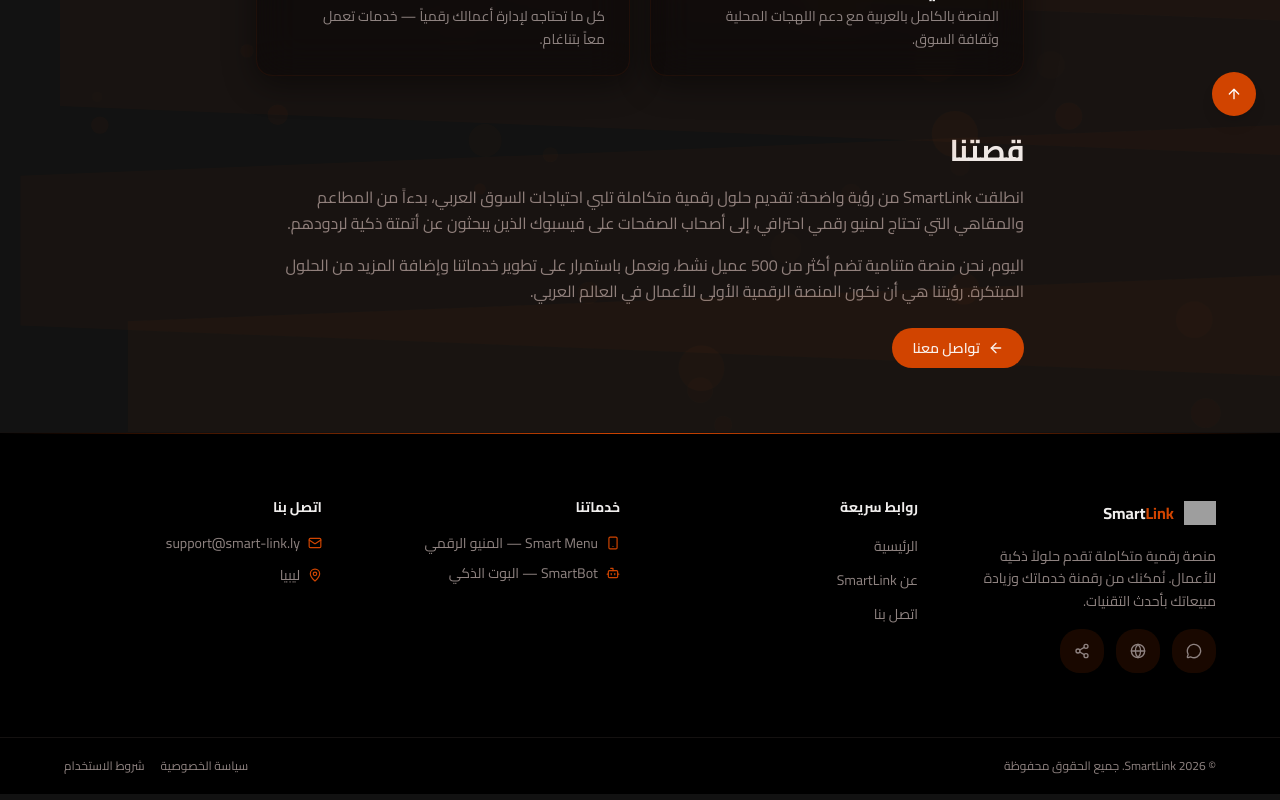
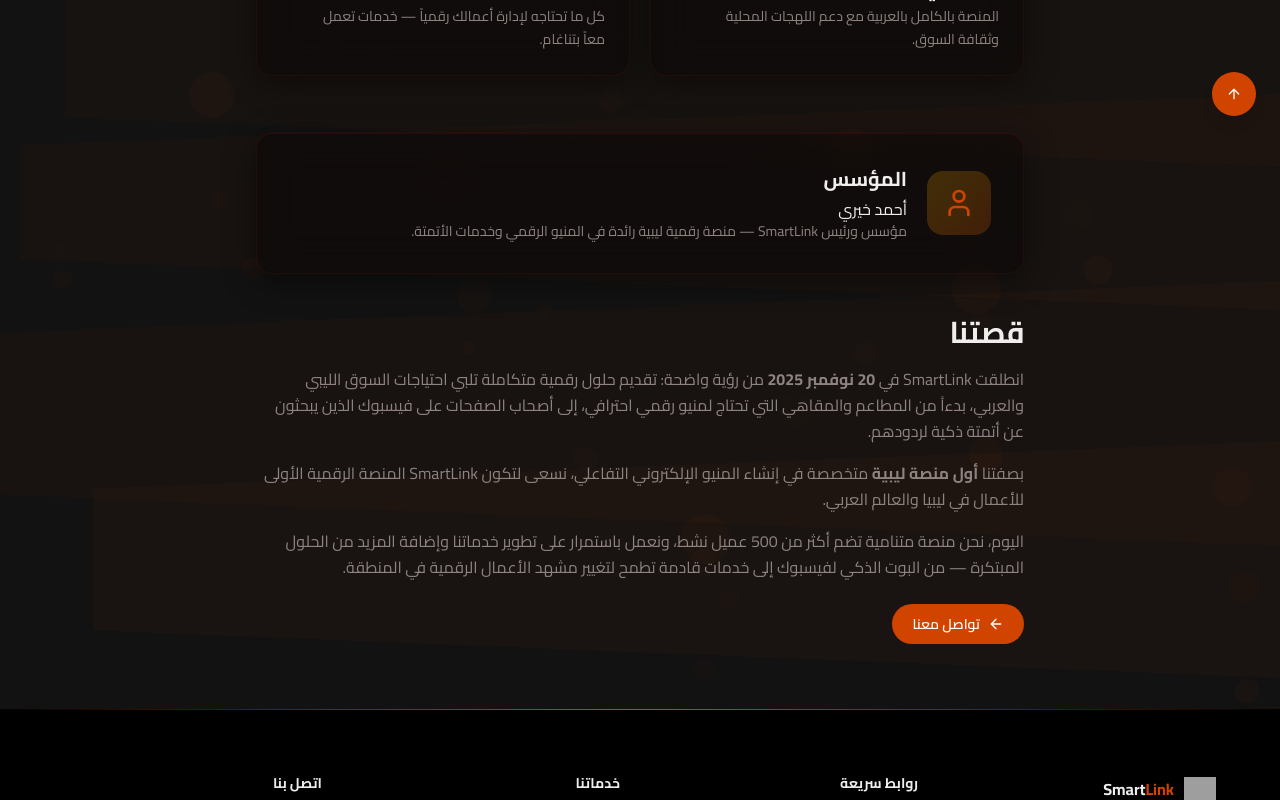
Before and after one commit to ahmadmedo1012/Smart-Link, a Next.js app: page /about in a window 1280 px wide. Shown: the part 660-1460 px from the top of the page. Built offline with nearby package versions, Linux system fonts and the light colour scheme; grey boxes are pictures that could not be loaded.

Commit message:
fix: FormEvent→SyntheticEvent deprecation in contact

```diff
--- a/src/app/about/page.tsx
+++ b/src/app/about/page.tsx
@@ -1,5 +1,5 @@
 "use client"
-import { Sparkles, Bot, Smartphone, Globe, Layers, ArrowLeft } from "lucide-react"
+import { Sparkles, Bot, Smartphone, Globe, Layers, ArrowLeft, User } from "lucide-react"
 import Link from "next/link"
 import { motion } from "framer-motion"
 import { useMemo } from "react"
@@ -19,7 +19,6 @@
     const lines: string[] = [];
     const accent = "oklch(0.58 0.195 45)";
 
-    // Diagonal bands
     for (let i = 0; i < 8; i++) {
       const y1 = i * 14 + rng() * 6;
       const y2 = y1 + 8 + rng() * 4;
@@ -30,7 +29,6 @@
       );
     }
 
-    // Scatter dots
     for (let i = 0; i < 60; i++) {
       const x = rng() * 100;
       const y = rng() * 100;
@@ -71,7 +69,7 @@
   return (
     <div className="pt-28 pb-16 relative overflow-hidden">
       <GenArtBackground seed={2024} />
-      <div className="container-base">
+      <div className="container-base relative">
         <motion.div className="max-w-3xl mx-auto text-center mb-14" {...fadeUp()}>
           <div className="inline-flex items-center gap-2 px-4 py-1.5 rounded-full border border-[var(--glass-border)] bg-[var(--glass-bg)] backdrop-blur-sm text-xs text-primary font-medium mb-6">
             <Sparkles className="w-3 h-3" />
@@ -81,7 +79,7 @@
             عن <span className="gradient-text">SmartLink</span>
           </h1>
           <p className="text-lg text-muted-foreground leading-relaxed">
-            SmartLink منصة رقمية متكاملة تهدف إلى توفير حلول ذكية للأعمال في العالم العربي.
+            SmartLink منصة رقمية ليبية متكاملة تهدف إلى توفير حلول ذكية للأعمال في العالم العربي.
             نؤمن بأن التكنولوجيا يجب أن تكون سهلة، متاحة، وفعالة للجميع.
           </p>
         </motion.div>
@@ -102,16 +100,36 @@
           ))}
         </div>
 
-        <motion.div className="max-w-3xl mx-auto" {...fadeUp(0.3)}>
+        {/* Founder */}
+        <motion.div className="max-w-3xl mx-auto mb-10" {...fadeUp(0.25)}>
+          <div className="glass rounded-2xl p-6 md:p-8 flex flex-col md:flex-row items-start md:items-center gap-5">
+            <div className="w-16 h-16 rounded-2xl bg-gradient-to-br from-amber-400/20 to-orange-500/20 flex items-center justify-center shrink-0">
+              <User className="w-8 h-8 text-primary" />
+            </div>
+            <div>
+              <h2 className="text-xl font-bold text-foreground mb-1">المؤسس</h2>
+              <p className="text-base text-foreground font-medium">أحمد خيري</p>
+              <p className="text-sm text-muted-foreground">مؤسس ورئيس SmartLink — منصة رقمية ليبية رائدة في المنيو الرقمي وخدمات الأتمتة.</p>
+            </div>
+          </div>
+        </motion.div>
+
+        {/* Story */}
+        <motion.div className="max-w-3xl mx-auto" {...fadeUp(0.35)}>
           <h2 className="text-3xl font-bold text-foreground mb-4 tracking-tight">قصتنا</h2>
           <p className="text-muted-foreground leading-relaxed mb-4">
-            انطلقت SmartLink من رؤية واضحة: تقديم حلول رقمية متكاملة تلبي احتياجات السوق العربي،
+            انطلقت SmartLink في <strong>20 نوفمبر 2025</strong> من رؤية واضحة: تقديم حلول رقمية متكاملة تلبي احتياجات السوق الليبي والعربي،
             بدءاً من المطاعم والمقاهي التي تحتاج لمنيو رقمي احترافي، إلى أصحاب الصفحات على فيسبوك
             الذين يبحثون عن أتمتة ذكية لردودهم.
           </p>
+          <p className="text-muted-foreground leading-relaxed mb-4">
+            بصفتنا <strong>أول منصة ليبية</strong> متخصصة في إنشاء المنيو الإلكتروني التفاعلي، نسعى لتكون SmartLink
+            المنصة الرقمية الأولى للأعمال في ليبيا والعالم العربي.
+          </p>
           <p className="text-muted-foreground leading-relaxed mb-6">
             اليوم، نحن منصة متنامية تضم أكثر من 500 عميل نشط، ونعمل باستمرار على تطوير خدماتنا
-            وإضافة المزيد من الحلول المبتكرة. رؤيتنا هي أن نكون المنصة الرقمية الأولى للأعمال في العالم العربي.
+            وإضافة المزيد من الحلول المبتكرة — من البوت الذكي لفيسبوك إلى خدمات قادمة تطمح لتغيير
+            مشهد الأعمال الرقمية في المنطقة.
           </p>
           <Link
             href="/contact"
--- a/src/app/contact/page.tsx
+++ b/src/app/contact/page.tsx
@@ -78,7 +78,7 @@
 export default function ContactPage() {
   const [sent, setSent] = useState(false)
 
-  const handleSubmit = (e: React.FormEvent<HTMLFormElement>) => {
+  const handleSubmit = (e: React.SyntheticEvent) => {
     e.preventDefault()
     setSent(true)
     setTimeout(() => setSent(false), 4000)
```
Also changed, not shown: .playwright-mcp/page-2026-07-12T11-27-11-989Z.yml (added), screenshots/smart-bot.jpg (added), 1 other file (tests, documents, lock files or other folders).
